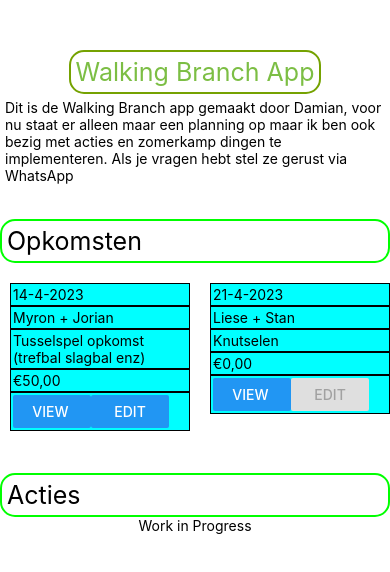
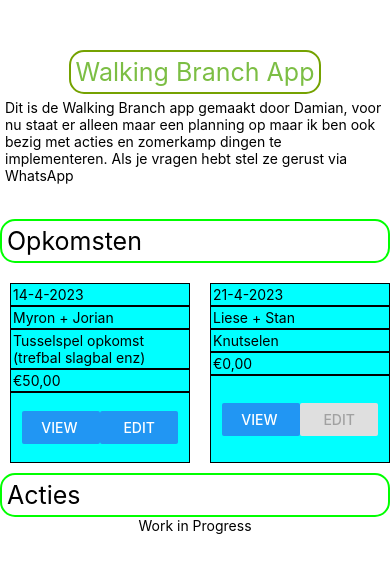
Before and after one commit to DamianHulsman/walking_branch, a React Native app: screen /Planning in a window 390 px wide. Shown: the top 572 px of the page. Built offline with nearby package versions, Linux system fonts and the light colour scheme.

Commit message:
more styling

```diff
--- a/screens/Planning.js
+++ b/screens/Planning.js
@@ -9,14 +9,14 @@ const Planning = () => {
         const planningdata = async () => {
             const jsonfile = data.data;
             const planElements = jsonfile.map(el => (
-                <View style={{ padding: 10, height: 200, }} key={el.id}>
+                <View style={{ padding: 10, height: 200, flex: 1 }} key={el.id}>
                     <View style={styles.tableitem} id="planningtable"><Text>{el.date}</Text></View>
                     <View style={styles.tableitem} id="planningtable"><Text>{el.organisers}</Text></View>
                     <View style={styles.tableitem} id="planningtable"><Text>{el.activity}</Text></View>
                     <View style={styles.tableitem} id="planningtable"><Text>€{el.cost}</Text></View>
-                    <View style={[styles.tableitem, {alignItems: 'center', alignSelf: 'center', display: 'flex', flexDirection: 'row'}]} id="planningtable">
-                        <Button onPress={() => { alert(`Opkomst:\nDatum: ${el.date}\nOrganisatie: ${el.organisers}\nActiviteit: ${el.activity}\nKosten: €${el.cost}`); }} title="   View    " />
-                        <Button disabled={el.disabled} onPress={() => { alert('Kan nog niet bewerken \nWork in progress'); }} title="    Edit    " />
+                    <View style={[styles.tableitem, {alignItems: 'center', alignSelf: 'center', display: 'flex', flexDirection: 'row', justifyContent: 'center', flex: 1}]} id="planningtable">
+                        <Button style={{flex: 1}} onPress={() => { alert(`Opkomst:\nDatum: ${el.date}\nOrganisatie: ${el.organisers}\nActiviteit: ${el.activity}\nKosten: €${el.cost}`); }} title="   View    " />
+                        <Button style={{flex: 1}} disabled={el.disabled} onPress={() => { alert('Kan nog niet bewerken \nWork in progress'); }} title="    Edit    " />
                     </View>
                 </View>
             ));
```
